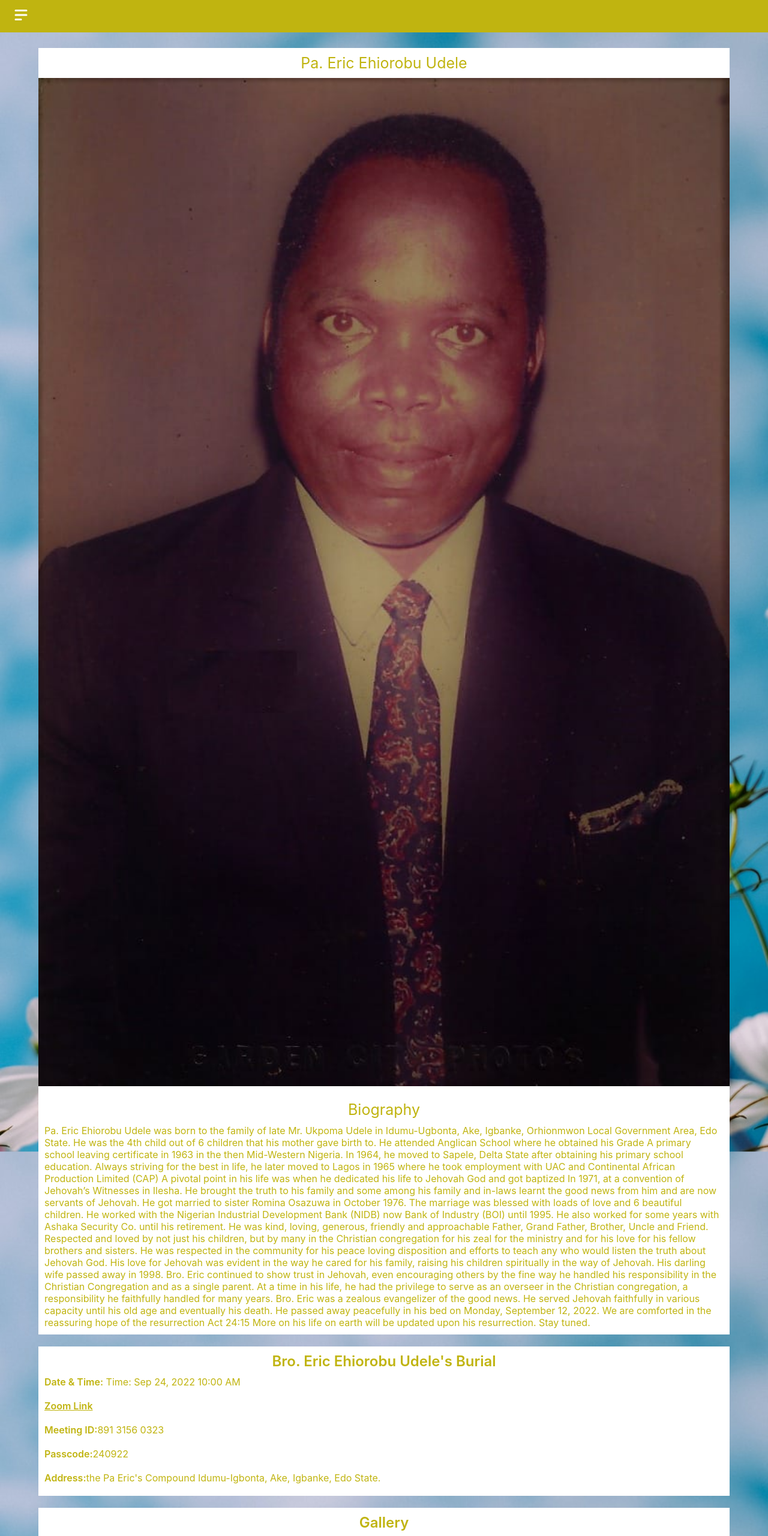
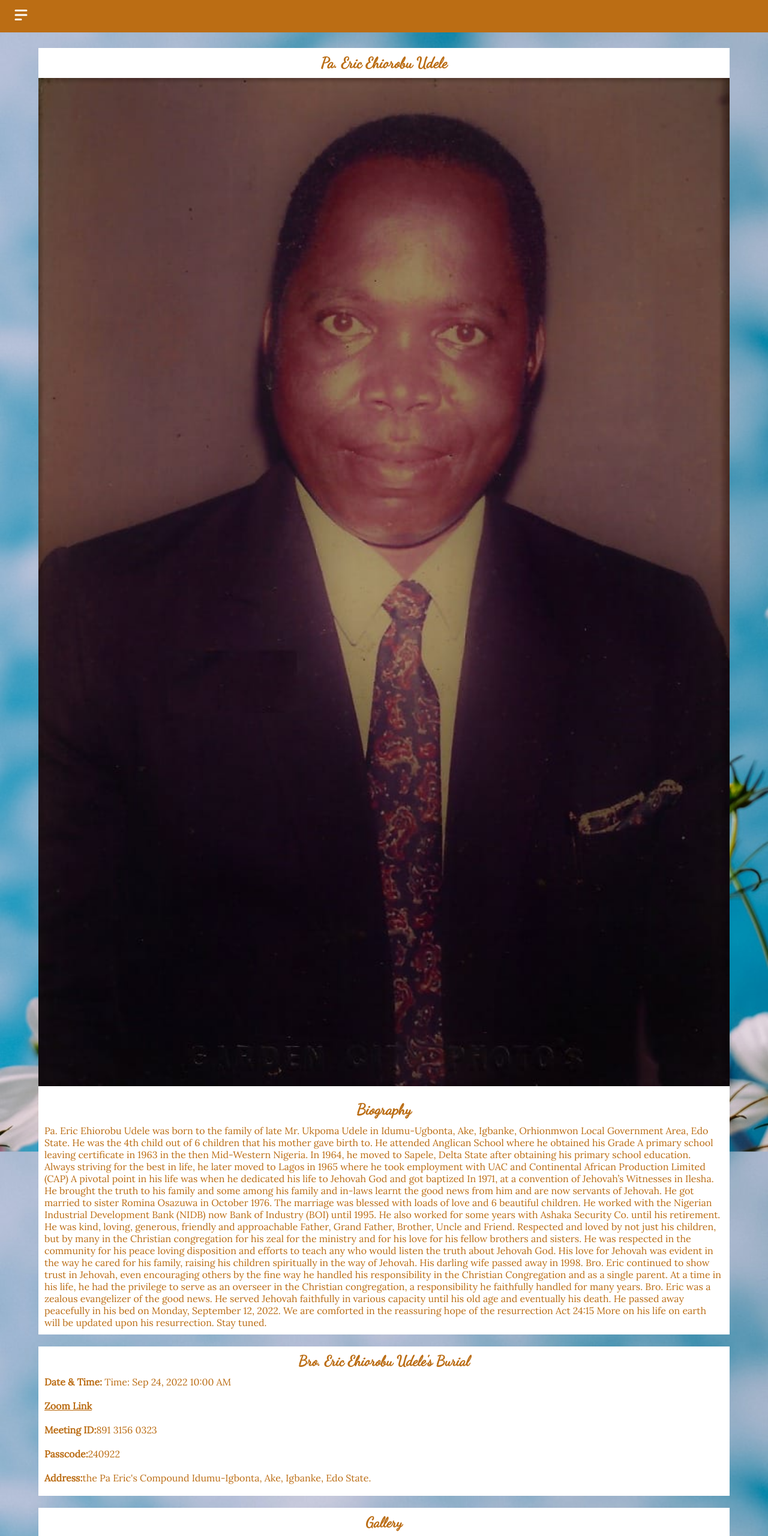
Before and after one commit to DevEmmy/tribute-2, a React (Create React App) app: page / in a window 1280 px wide. Shown: the top 2561 px of the page at 60% size. Built offline with nearby package versions, Linux system fonts and the light colour scheme.

Commit message:
added some UI Adjustments

```diff
--- a/public/index.html
+++ b/public/index.html
@@ -5,6 +5,9 @@
     <link rel="icon" href="../src/Components/images/assets/last.jpg" />
     <meta name="viewport" content="width=device-width, initial-scale=1" />
     <meta name="theme-color" content="#000000" />
+    <link rel="preconnect" href="https://fonts.googleapis.com">
+<link rel="preconnect" href="https://fonts.gstatic.com" crossorigin>
+<link href="https://fonts.googleapis.com/css2?family=Dancing+Script&family=Lora&display=swap" rel="stylesheet">
     <meta
       name="description"
       content="A Website Dedicated to Pa Eric Ehiorobu Udele"
--- a/src/Components/Banner.jsx
+++ b/src/Components/Banner.jsx
@@ -5,7 +5,7 @@ import { Container, Text } from './Styled'
 const Banner = () => {
   return (
     <Container padding="10px" id="details">
-        <Text align="center" weight="600" fontSize="24px">
+        <Text align="center" weight="600" family="Dancing Script" fontSize="24px">
             {details.title}
         </Text>
 
--- a/src/Components/Gallery.jsx
+++ b/src/Components/Gallery.jsx
@@ -39,7 +39,7 @@ const Gallery = () => {
 
   return (
     <Container id="gallery">
-      <Text align="center" fontSize="24px" weight="600" padding="10px">
+      <Text align="center" fontSize="24px" family="Dancing Script" weight="600" padding="10px">
         Gallery
       </Text>
         <Carousel responsive={responsive}>
--- a/src/Components/Header.jsx
+++ b/src/Components/Header.jsx
@@ -68,7 +68,7 @@ const Header = () => {
         />
       </Icon>
 
-        <Text align="center" fontSize="25px" padding="10px 0">
+        <Text align="center" fontSize="25px" family="Dancing Script" weight="600" padding="10px 0">
           {details.name}
         </Text>
 
@@ -76,7 +76,7 @@ const Header = () => {
           <img src={img} alt="" />
         </Banner>
 
-        <Text align="center" fontSize="25px" padding="20px 0 0" id="biography">
+        <Text align="center" weight="600" family="Dancing Script" fontSize="25px" padding="20px 0 0" id="biography">
           Biography
         </Text>
         <Text padding="10px">
--- a/src/Components/Styled.jsx
+++ b/src/Components/Styled.jsx
@@ -8,12 +8,13 @@ export const Container = styled.div`
 `
 
 export const Text = styled.div`
-    color:${({color})=> color || "#c0b410"};
+    color:${({color})=> color || "#bb6d14"};
     font-size: ${({fontSize})=> fontSize};
     font-weight: ${({weight})=> weight};
     text-align: ${({align})=> align};
     padding: ${({padding})=> padding};
     background: ${({bg})=> bg };
+    font-family: ${({family})=> family || "lora"};
 
     span{
         font-weight: 600;
@@ -45,7 +46,7 @@ export const Card = styled.div`
     box-sizing: border-box;
     min-height: 200px;
     border-radius: 10px;
-    background-color: ${({bg})=> bg|| "#c0b410"};
+    background-color: ${({bg})=> bg|| "#bb6d14"};
     color: white;
     padding: 10px;
     margin: 0 auto;
@@ -76,7 +77,7 @@ export const Icon = styled.div`
     /* display: flex; */
     position: fixed;
     width: 100%;
-    background-color: #c0b410;
+    background-color: #bb6d14;
     top: 0px;
     left: 0px;
     z-index: 10000000000000;
--- a/src/Components/Tribute.jsx
+++ b/src/Components/Tribute.jsx
@@ -7,7 +7,7 @@ import { tributes } from './details';
 const Tribute = () => {
   return (
     <TributeContainer id='tributes'>
-      <Text align="center" fontSize='26px' fontWeight="600">
+      <Text align="center" family="Dancing Script"  fontSize='26px' weight="600">
           Tributes
       </Text>
         <Swiper
```
